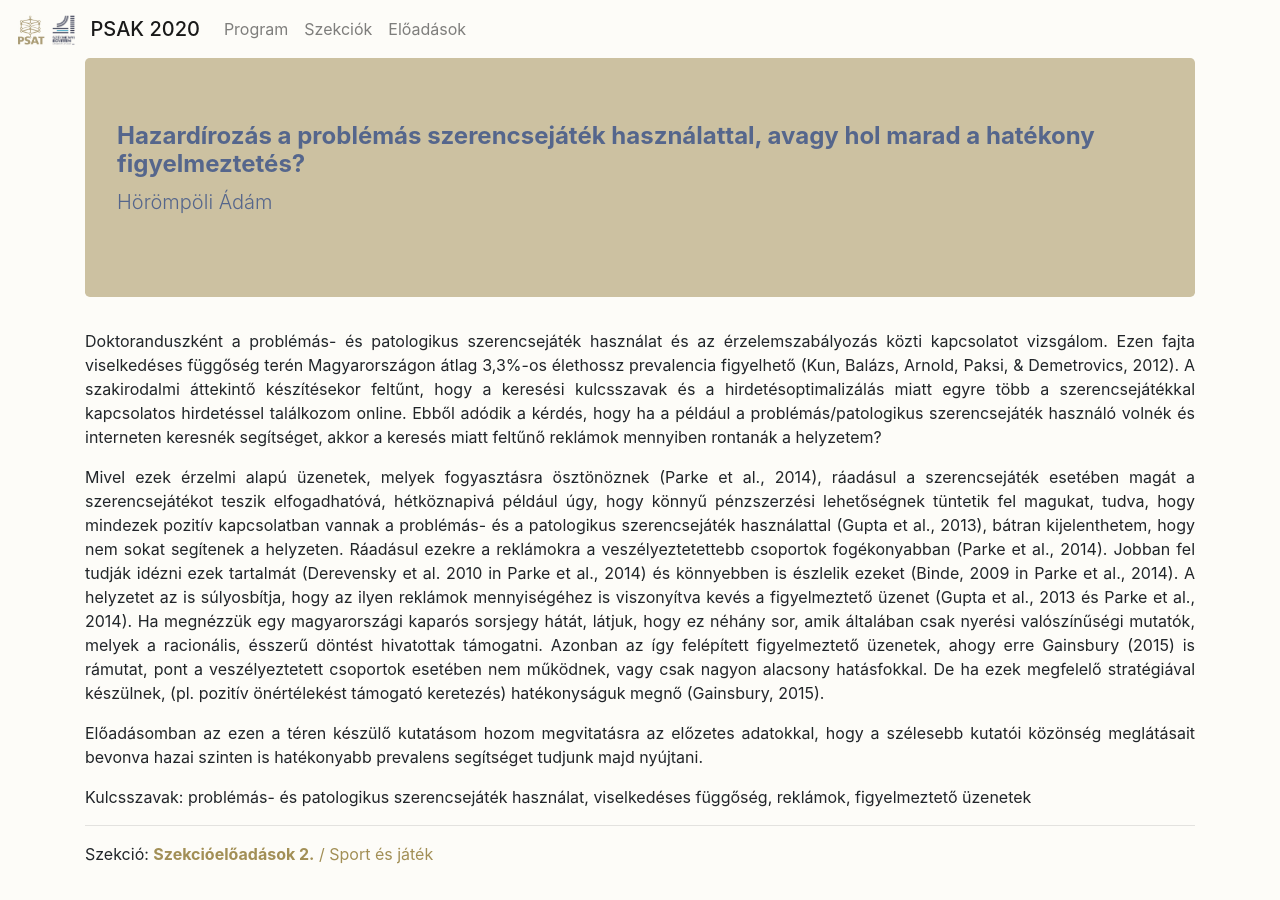
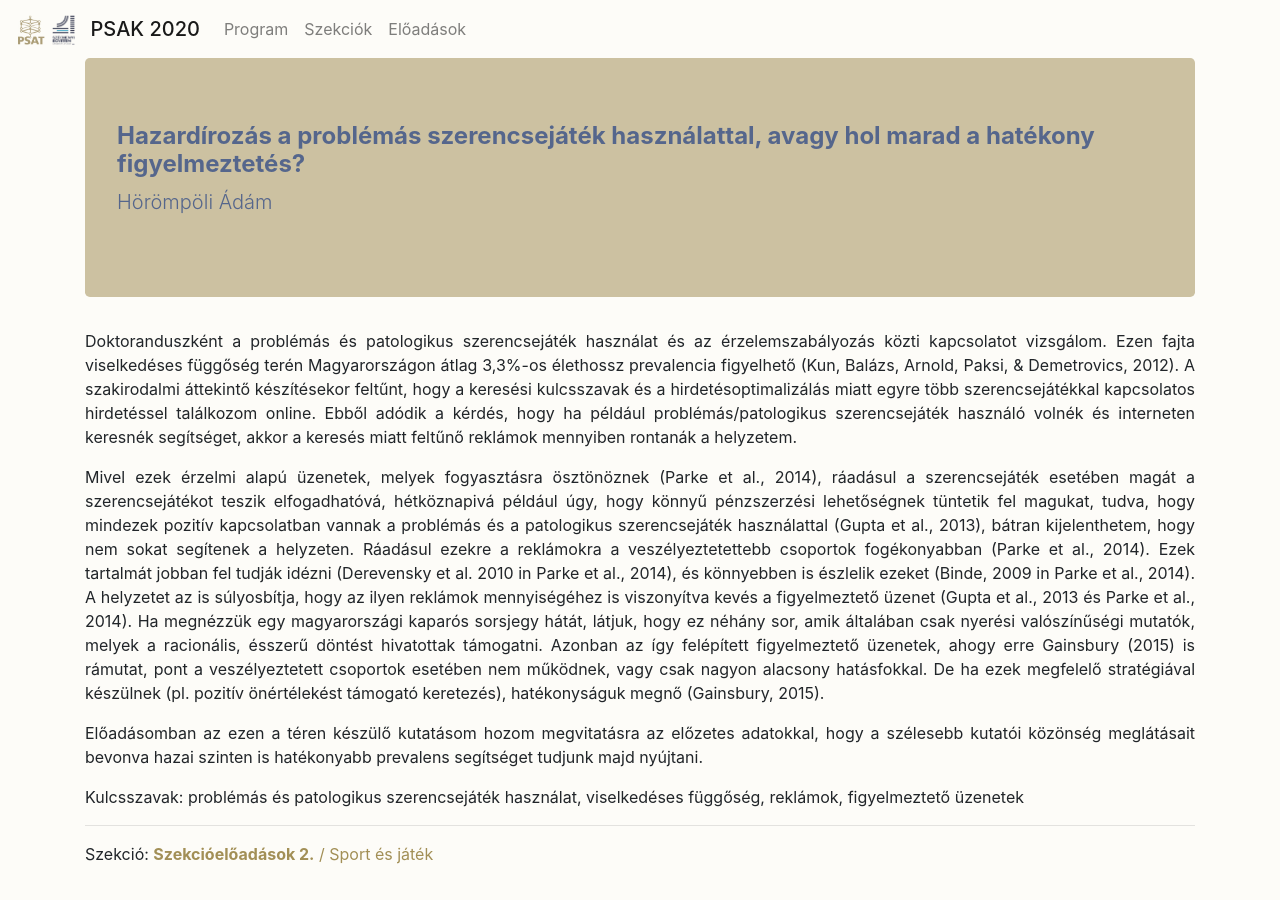
Before and after one commit to hegyhati/psak_2020, a Jekyll site: the page built from _presentations/Horompoli_Adam.md, in a window 1280 px wide. Built offline with Jekyll 4.4.1, drawn with Linux system fonts in a browser that asks for light colours.

```diff
--- a/_presentations/Horompoli_Adam.md
+++ b/_presentations/Horompoli_Adam.md
@@ -3,10 +3,10 @@ presenter: Hörömpöli Ádám
 title: "Hazardírozás a problémás szerencsejáték használattal, avagy hol marad a hatékony figyelmeztetés?"
 ---
 
-Doktoranduszként a problémás- és patologikus szerencsejáték használat és az érzelemszabályozás közti kapcsolatot vizsgálom. Ezen fajta viselkedéses függőség terén Magyarországon átlag 3,3%-os élethossz prevalencia figyelhető (Kun, Balázs, Arnold, Paksi, & Demetrovics, 2012). A szakirodalmi áttekintő készítésekor feltűnt, hogy a keresési kulcsszavak és a hirdetésoptimalizálás miatt egyre több a szerencsejátékkal kapcsolatos hirdetéssel találkozom online. Ebből adódik a kérdés, hogy ha a például a problémás/patologikus szerencsejáték használó volnék és interneten keresnék segítséget, akkor a keresés miatt feltűnő reklámok mennyiben rontanák a helyzetem?
+Doktoranduszként a problémás és patologikus szerencsejáték használat és az érzelemszabályozás közti kapcsolatot vizsgálom. Ezen fajta viselkedéses függőség terén Magyarországon átlag 3,3%-os élethossz prevalencia figyelhető (Kun, Balázs, Arnold, Paksi, & Demetrovics, 2012). A szakirodalmi áttekintő készítésekor feltűnt, hogy a keresési kulcsszavak és a hirdetésoptimalizálás miatt egyre több szerencsejátékkal kapcsolatos hirdetéssel találkozom online. Ebből adódik a kérdés, hogy ha például problémás/patologikus szerencsejáték használó volnék és interneten keresnék segítséget, akkor a keresés miatt feltűnő reklámok mennyiben rontanák a helyzetem.
 
-Mivel ezek érzelmi alapú üzenetek, melyek fogyasztásra ösztönöznek (Parke et al., 2014), ráadásul a szerencsejáték esetében magát a szerencsejátékot teszik elfogadhatóvá, hétköznapivá például úgy, hogy könnyű pénzszerzési lehetőségnek tüntetik fel magukat, tudva, hogy mindezek pozitív kapcsolatban vannak a problémás- és a patologikus szerencsejáték használattal (Gupta et al., 2013), bátran kijelenthetem, hogy nem sokat segítenek a helyzeten. Ráadásul ezekre a reklámokra a veszélyeztetettebb csoportok fogékonyabban (Parke et al., 2014). Jobban fel tudják idézni ezek tartalmát (Derevensky et al. 2010 in Parke et al., 2014) és könnyebben is észlelik ezeket (Binde, 2009 in Parke et al., 2014). A helyzetet az is súlyosbítja, hogy az ilyen reklámok mennyiségéhez is viszonyítva kevés a figyelmeztető üzenet (Gupta et al., 2013 és Parke et al., 2014). Ha megnézzük egy magyarországi kaparós sorsjegy hátát, látjuk, hogy ez néhány sor, amik általában csak nyerési valószínűségi mutatók, melyek a racionális, ésszerű döntést hivatottak támogatni. Azonban az így felépített figyelmeztető üzenetek, ahogy erre Gainsbury (2015) is rámutat, pont a veszélyeztetett csoportok esetében nem működnek, vagy csak nagyon alacsony hatásfokkal. De ha ezek megfelelő stratégiával készülnek, (pl. pozitív önértélekést támogató keretezés) hatékonyságuk megnő (Gainsbury, 2015).
+Mivel ezek érzelmi alapú üzenetek, melyek fogyasztásra ösztönöznek (Parke et al., 2014), ráadásul a szerencsejáték esetében magát a szerencsejátékot teszik elfogadhatóvá, hétköznapivá például úgy, hogy könnyű pénzszerzési lehetőségnek tüntetik fel magukat, tudva, hogy mindezek pozitív kapcsolatban vannak a problémás és a patologikus szerencsejáték használattal (Gupta et al., 2013), bátran kijelenthetem, hogy nem sokat segítenek a helyzeten. Ráadásul ezekre a reklámokra a veszélyeztetettebb csoportok fogékonyabban (Parke et al., 2014). Ezek tartalmát jobban fel tudják idézni (Derevensky et al. 2010 in Parke et al., 2014), és könnyebben is észlelik ezeket (Binde, 2009 in Parke et al., 2014). A helyzetet az is súlyosbítja, hogy az ilyen reklámok mennyiségéhez is viszonyítva kevés a figyelmeztető üzenet (Gupta et al., 2013 és Parke et al., 2014). Ha megnézzük egy magyarországi kaparós sorsjegy hátát, látjuk, hogy ez néhány sor, amik általában csak nyerési valószínűségi mutatók, melyek a racionális, ésszerű döntést hivatottak támogatni. Azonban az így felépített figyelmeztető üzenetek, ahogy erre Gainsbury (2015) is rámutat, pont a veszélyeztetett csoportok esetében nem működnek, vagy csak nagyon alacsony hatásfokkal. De ha ezek megfelelő stratégiával készülnek (pl. pozitív önértélekést támogató keretezés), hatékonyságuk megnő (Gainsbury, 2015).
 
 Előadásomban az ezen a téren készülő kutatásom hozom megvitatásra az előzetes adatokkal, hogy a szélesebb kutatói közönség meglátásait bevonva hazai szinten is hatékonyabb prevalens segítséget tudjunk majd nyújtani.
 
-Kulcsszavak: problémás- és patologikus szerencsejáték használat, viselkedéses függőség, reklámok, figyelmeztető üzenetek
+Kulcsszavak: problémás és patologikus szerencsejáték használat, viselkedéses függőség, reklámok, figyelmeztető üzenetek
```
